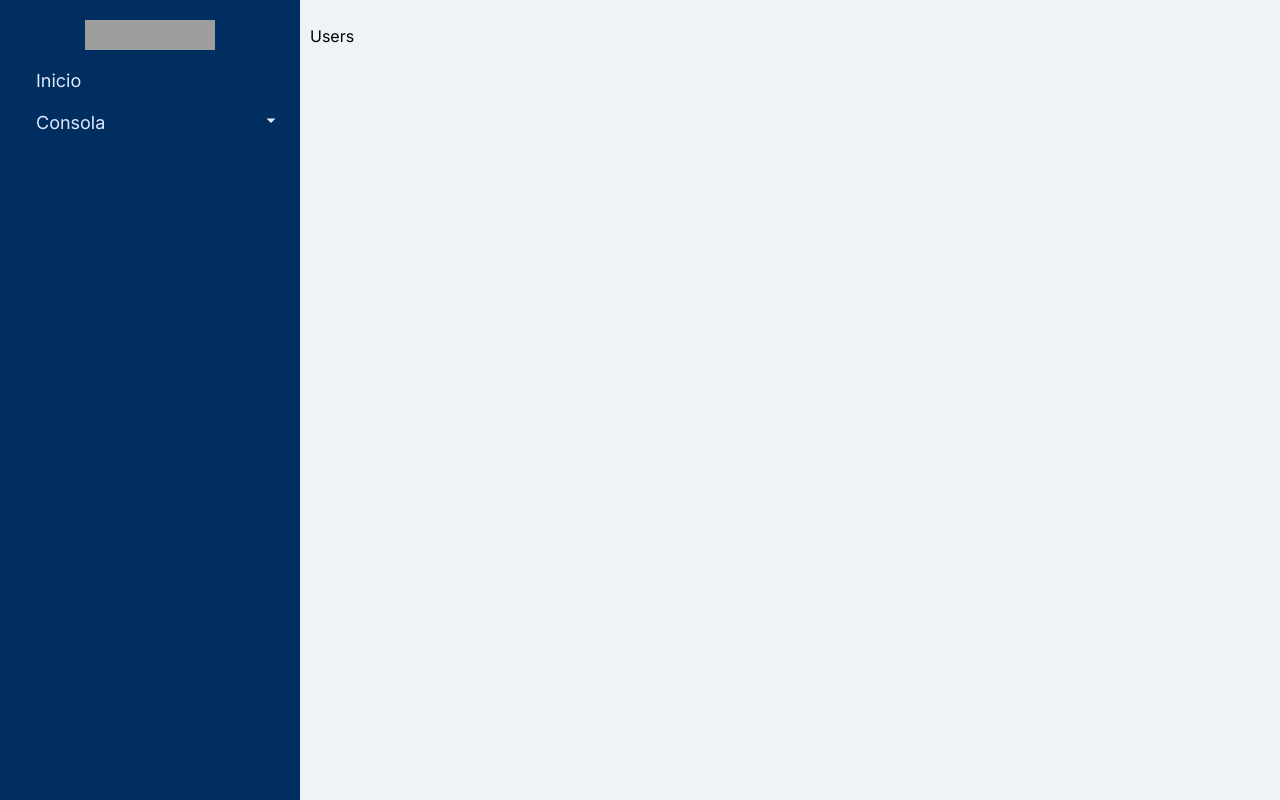
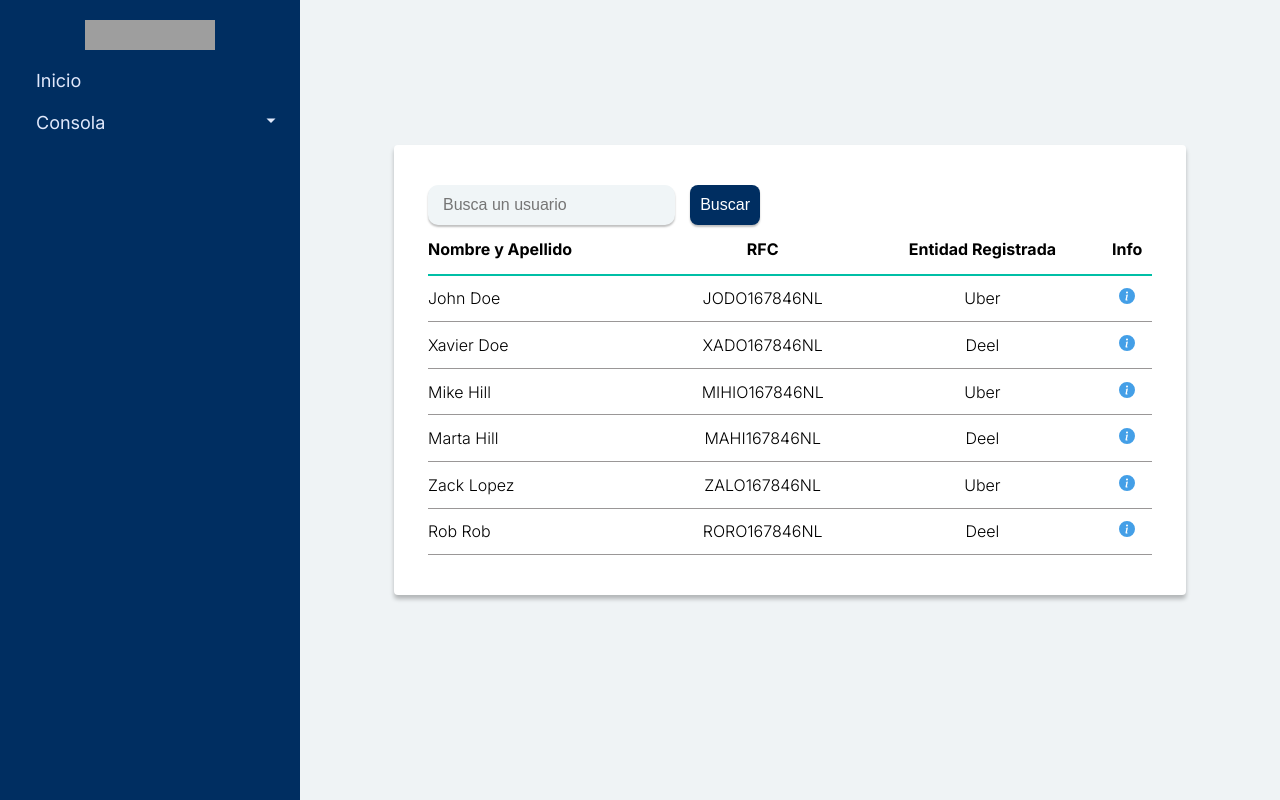
Before and after one commit to mox-devs/mox-app-console, a Next.js app: page /console/users in a window 1280 px wide. Built offline with nearby package versions, Linux system fonts and the light colour scheme; sample sign-in values are in the browser's storage; grey boxes are pictures that could not be loaded.

Commit message:
Lista de usuarios

```diff
--- /dev/null
+++ b/src/components/UserList.tsx
@@ -0,0 +1,322 @@
+import React, { useState } from 'react'
+import styled from 'styled-components'
+import Palette from '../styles/ColorPalette'
+import { Formik, Field, Form } from 'formik'
+import * as Yup from 'yup'
+import Link from 'next/link'
+import { BsFillInfoCircleFill } from 'react-icons/bs'
+
+// ----- Types -----
+type UserInfo = {
+  id: string
+  name: string
+  rfc: string
+  entidad: string
+}
+
+type Values = {
+  search: string
+}
+
+// ----- Mock Info -----
+const users: UserInfo[] = [
+  { id: '1', name: 'John Doe', rfc: 'JODO167846NL', entidad: 'Uber' },
+  { id: '2', name: 'Xavier Doe', rfc: 'XADO167846NL', entidad: 'Deel' },
+  { id: '3', name: 'Mike Hill', rfc: 'MIHIO167846NL', entidad: 'Uber' },
+  { id: '4', name: 'Marta Hill', rfc: 'MAHI167846NL', entidad: 'Deel' },
+  { id: '5', name: 'Zack Lopez', rfc: 'ZALO167846NL', entidad: 'Uber' },
+  { id: '6', name: 'Rob Rob', rfc: 'RORO167846NL', entidad: 'Deel' }
+]
+
+// ----- Styles -----
+const Container = styled.div`
+  display: flex;
+  flex-direction: column;
+  align-items: center;
+  justify-content: center;
+  height: 90vh;
+`
+
+const Card = styled.div`
+  position: relative;
+  border-radius: 4px;
+  padding: 40px 34px;
+  width: 724px;
+  min-height: 319px;
+  box-shadow: 0px 4px 4px rgba(0, 0, 0, 0.25);
+  background-color: #fff;
+`
+
+const List = styled.table`
+  border-collapse: collapse;
+  width: 100%;
+
+  thead {
+    text-align: center;
+
+    th {
+      border-bottom: 2px solid ${Palette.success};
+      padding: 0.9rem 0;
+
+      &:first-child {
+        text-align: left;
+      }
+
+      &:hover {
+        color: ${Palette.primary};
+        cursor: pointer;
+      }
+
+      &:active {
+        color: ${Palette.dark};
+      }
+    }
+
+    .no-sort:hover {
+      color: ${Palette.dark};
+      cursor: auto;
+    }
+  }
+
+  tbody {
+    text-align: center;
+
+    td {
+      border-bottom: 1px solid ${Palette.gray};
+      padding: 0.8rem 0;
+      font-weight: 350;
+
+      &:first-child {
+        text-align: left;
+      }
+    }
+    a {
+      color: ${Palette.info};
+    }
+  }
+`
+
+const StyledForm = styled.div`
+  display: flex;
+  flex-direction: column;
+  align-items: flex-start;
+  justify-content: flex-start;
+
+  form {
+    display: flex;
+    flex-direction: row;
+  }
+`
+
+const Input = styled(Field)`
+  outline: none;
+  border: none;
+  border-radius: 10px;
+  padding: 0 15px;
+  width: 30%;
+  height: 40px;
+  box-shadow: 0px 2px 2px rgba(0, 0, 0, 0.25);
+  font-size: 16px;
+  text-align: left;
+  background: ${Palette.bg_input};
+`
+const Button = styled.button`
+  margin: 0 10px 0 15px;
+  outline: none;
+  border: none;
+  border-radius: 8px;
+  padding: 0 10px;
+  height: 40px;
+  box-shadow: 0px 2px 2px rgba(0, 0, 0, 0.25);
+  font-size: 1em;
+  color: ${Palette.light};
+  background: ${Palette.primary};
+
+  &:hover {
+    cursor: pointer;
+  }
+
+  &:active {
+    background: ${Palette.secondary};
+  }
+
+  &.danger {
+    background: ${Palette.danger};
+  }
+`
+
+// ----- Component Logic -----
+
+interface IProps {
+  user: UserInfo
+}
+
+const UserRow: React.FC<IProps> = ({ user }) => {
+  return (
+    <tr>
+      <td>{user.name}</td>
+      <td>{user.rfc}</td>
+      <td>{user.entidad}</td>
+      <td>
+        <Link href={`/console/${user.id}`}>
+          <a>
+            <BsFillInfoCircleFill />
+          </a>
+        </Link>
+      </td>
+    </tr>
+  )
+}
+
+const UserList: React.FC = () => {
+  const [userList, setUserList] = useState<UserInfo[]>(users)
+  const [searchResult, setSearchResult] = useState<UserInfo[]>([])
+  const [isSearching, setIsSearching] = useState<boolean>(false)
+  const [sorted, setSorted] = useState({
+    name: false,
+    nameArrow: '▲',
+    entity: false,
+    entityArrow: '▲'
+  })
+
+  const initialValues: Values = { search: '' }
+
+  // ----- Sorting Functions -----
+
+  const sortByName = (userArray: UserInfo[]) => {
+    if (sorted.nameArrow === '▲') {
+      setSorted({ name: true, nameArrow: '▼', entity: false, entityArrow: '▲' })
+      return userArray.sort((a, b) => {
+        return a.name < b.name ? -1 : 1
+      })
+    } else if (sorted.nameArrow === '▼') {
+      setSorted({ name: true, nameArrow: '▲', entity: false, entityArrow: '▲' })
+      return userArray.sort((a, b) => {
+        return a.name > b.name ? -1 : 1
+      })
+    }
+  }
+
+  const sortByEntity = async (userArray: UserInfo[]) => {
+    if (sorted.entityArrow === '▲') {
+      setSorted({ name: false, nameArrow: '▲', entity: true, entityArrow: '▼' })
+      return userArray.sort((a, b) => {
+        return a.entidad < b.entidad ? -1 : 1
+      })
+    } else if (sorted.entityArrow === '▼') {
+      setSorted({ name: false, nameArrow: '▲', entity: true, entityArrow: '▲' })
+      return userArray.sort((a, b) => {
+        return a.entidad > b.entidad ? -1 : 1
+      })
+    }
+  }
+
+  // ----- Search Functions -----
+
+  const handleClear = () => {
+    setSorted({ name: false, nameArrow: '▲', entity: false, entityArrow: '▲' })
+    setSearchResult([])
+    setIsSearching(false)
+  }
+
+  type formikFunctions = {
+    setSubmitting: (boolean: boolean) => void
+    resetForm: () => void
+  }
+
+  const handleSubmit = async (
+    values: Values,
+    { setSubmitting, resetForm }: formikFunctions
+  ) => {
+    setSubmitting(true)
+
+    setSorted({ name: false, nameArrow: '▲', entity: false, entityArrow: '▲' })
+
+    const nameSearch = new RegExp(values.search.trim().toLowerCase())
+    const rfcSearch = new RegExp(values.search.trim())
+
+    setSearchResult(
+      userList.filter(
+        user =>
+          nameSearch.test(user.name.toLowerCase()) || rfcSearch.test(user.rfc)
+      )
+    )
+    setIsSearching(true)
+    resetForm()
+    setSubmitting(false)
+  }
+
+  const validationSchema = Yup.object({
+    search: Yup.string().required()
+  })
+
+  return (
+    <Container>
+      <Card>
+        <StyledForm>
+          <Formik
+            initialValues={initialValues}
+            validationSchema={validationSchema}
+            onSubmit={async (values, { setSubmitting, resetForm }) =>
+              handleSubmit(values, { setSubmitting, resetForm })
+            }
+          >
+            {({ values, handleChange }) => (
+              <Form style={{ width: '100%' }}>
+                <Input
+                  name="search"
+                  value={values.search}
+                  onChange={handleChange}
+                  placeholder="Busca un usuario"
+                />
+                <Button type="submit">Buscar</Button>
+                {isSearching && (
+                  <Button className="danger" onClick={handleClear}>
+                    Limpiar busqueda
+                  </Button>
+                )}
+              </Form>
+            )}
+          </Formik>
+        </StyledForm>
+        <List>
+          <thead>
+            <tr>
+              <th
+                onClick={() => {
+                  isSearching ? sortByName(searchResult) : sortByName(userList)
+                }}
+              >
+                Nombre y Apellido{' '}
+                {sorted.name && <span>{sorted.nameArrow}</span>}
+              </th>
+              <th className="no-sort">RFC</th>
+              <th
+                onClick={() => {
+                  isSearching
+                    ? sortByEntity(searchResult)
+                    : sortByEntity(userList)
+                }}
+              >
+                Entidad Registrada{' '}
+                {sorted.entity && <span>{sorted.entityArrow}</span>}
+              </th>
+              <th className="no-sort">Info</th>
+            </tr>
+          </thead>
+          <tbody
+            onClick={() => {
+              console.log(searchResult)
+            }}
+          >
+            {isSearching
+              ? searchResult.map(user => <UserRow key={user.id} user={user} />)
+              : userList.map(user => <UserRow key={user.id} user={user} />)}
+          </tbody>
+        </List>
+      </Card>
+    </Container>
+  )
+}
+
+export default UserList
--- a/src/pages/console/users.tsx
+++ b/src/pages/console/users.tsx
@@ -5,6 +5,7 @@ import Loader from '../../components/Loader'
 import { useUser } from '../../context/authContext'
 import SideBarLayout from '../../Layouts/SideBarLayout'
 import { CenterWrapper } from '../login'
+import UserList from '../../components/UserList'
 
 const Users: NextPage = () => {
   const [loading, setLoading] = useState(true)
@@ -30,7 +31,7 @@ const Users: NextPage = () => {
     )
   return (
     <SideBarLayout>
-      <p>Users</p>
+      <UserList />
     </SideBarLayout>
   )
 }
```
